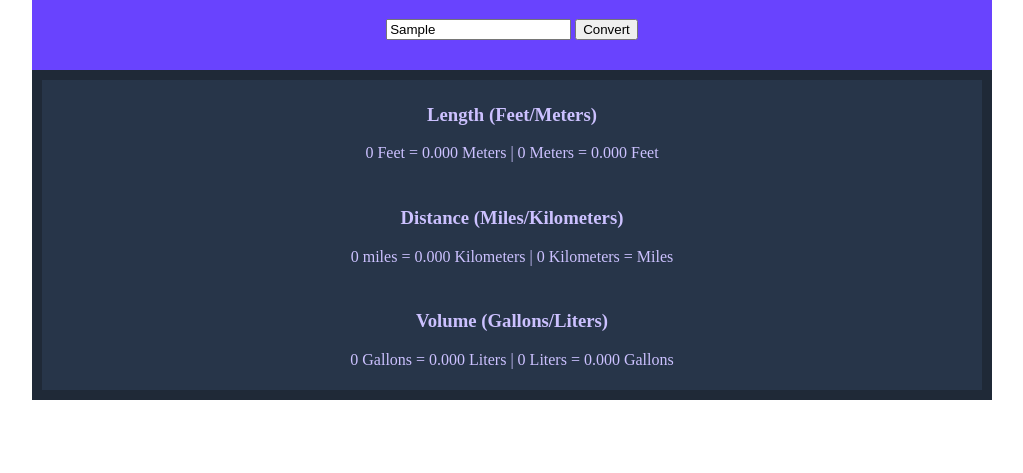
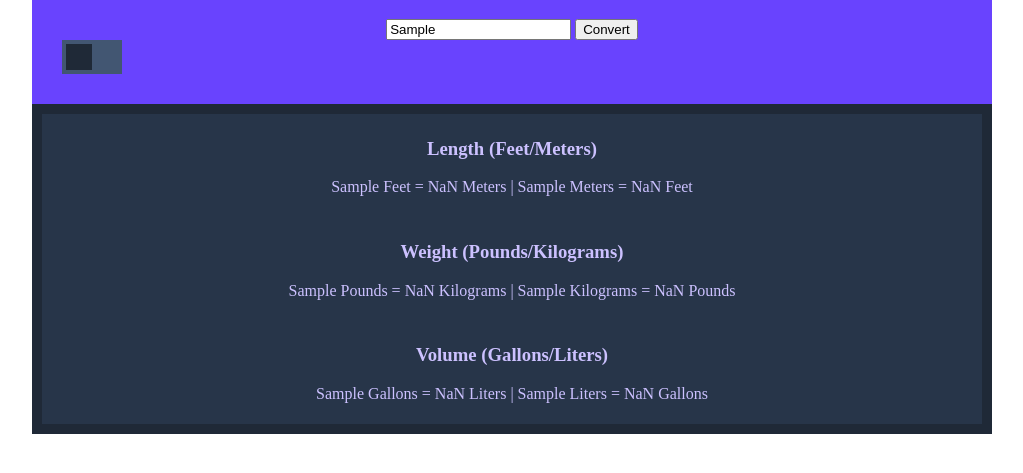
Before and after one commit to TheMightyLoafer/scrimba-unit-converter, a website built with Vite: page index.html in a window 1280 px wide. Both pictures are taken after typing "Sample" into the empty fields and a click on the button "Convert". Shown: the part 91-564 px from the top of the page, without its empty margins (128-1151 px from the left). Built offline with nearby package versions, Linux system fonts and the light colour scheme.

Commit message:
logic fixes
-fixed functions
-added a slider button
-need to add dark/lightmode functionality

````diff
--- a/index.css
+++ b/index.css
@@ -11,6 +11,57 @@ body {
     padding: 30px;
 }
 
+.switch {
+    position: relative;
+    display: flex;
+    width: 60px;
+    height: 34px;
+}
+
+.switch input {
+    opacity: 0;
+    width: 0;
+    height: 0;
+}
+
+.slider {
+    position: absolute;
+    cursor: pointer;
+    top: 0;
+    left: 0;
+    right: 0;
+    bottom: 0;
+    background-color: #425672;
+    -webkit-transition: .4s;
+    transition: .4s;
+}
+
+.slider:before {
+    position: absolute;
+    content: "";
+    height: 26px;
+    width: 26px;
+    left: 4px;
+    bottom: 4px;
+    background-color: #1F2937;
+    -webkit-transition: .4s;
+    transition: .4s;
+}
+
+input:checked + .slider {
+    background-color: #CCC1FF;
+}
+
+input:focus + .slider {
+    box-shadow: 0 0 1px #000000
+}
+
+input:checked + .slider:before {
+    -webkit-transform: translateX(26px);
+    -ms-transform: translateX(26px);
+    transform: translateX(26px);
+}
+
 .main {
     background: #1F2937;
     padding: 10px;
--- a/index.html
+++ b/index.html
@@ -7,6 +7,11 @@
             <h1>Metric/Imperical Unit Conversion</h1>
             <input id="input" type="text" placeholder="0">
             <button id="convert">Convert</button>
+            <label class="switch">
+                <input type="checkbox">
+                <span class="slider"></span>
+            </label>
+
         </div>
         <div class="main">
             <div class="section">
@@ -14,12 +19,12 @@
                 <p id="p-meters">0 Feet = 0.000 Meters | 0 Meters = 0.000 Feet</p>
             </div>
             <div class="section">
-                <h3>Distance (Miles/Kilometers)</h3>
-                <p>0 miles = 0.000 Kilometers | 0 Kilometers = Miles</p>
+                <h3>Weight (Pounds/Kilograms)</h3>
+                <p id="p-pounds">0 miles = 0.000 Kilometers | 0 Kilometers = Miles</p>
             </div>
             <div class="section">
                 <h3>Volume (Gallons/Liters)</h3>
-                <p>0 Gallons = 0.000 Liters | 0 Liters = 0.000 Gallons</p>
+                <p id="p-gallons">0 Gallons = 0.000 Liters | 0 Liters = 0.000 Gallons</p>
             </div>
         </div>
         <script src="index.js"></script>
--- a/index.js
+++ b/index.js
@@ -1,40 +1,46 @@
 /*
-1 meter = 3.281 feet
-1 liter = 0.264 gallon
-1 kilogram = 2.204 pound
+Length (Feet/Meters)
+1 foot = 0.3048 meters
+1 meter = 3.28084 feet
+
+Weight (Pounds/Kilograms)
+1 pound = 0.45359237 kilograms
+1 kilogram = 2.20462262 pounds
+
+Volume (Gallons/Liters)
+1 gallon = 3.78541178 liters
+1 liter = 0.26417205 gallons
 */
-
-const meterToFeet = 3.281
-const literToGallon = 0.264
-const kilogramToPound = 2.204
 
 const convertBtn = document.getElementById("convert")
 const inputField = document.getElementById("input")
 const metersEl = document.getElementById("p-meters")
-
-//let inputValue = inputField.value
-//.textContent = "0 Feet = 0.000 Meters | 0 Meters = 0.000 Feet"
-let conversion;
-
+const poundsEl = document.getElementById("p-pounds")
+const gallonsEl = document.getElementById("p-gallons")
 
 addEventListener("click", function() {
-    let inputValue = inputField.value
-    conversion = convertFunction(inputValue)
-    metersEl.textContent = `${inputValue} Feet = ${conversion} Meters`
+    let value = inputField.value
+    const conversions = convertUnits(value)
+    metersEl.textContent = `${value} Feet = ${conversions.feet} Meters | ${value} Meters = ${conversions.meters} Feet`
+    poundsEl.textContent = `${value} Pounds = ${conversions.pounds} Kilograms | ${value} Kilograms = ${conversions.kilograms} Pounds`
+    gallonsEl.textContent = `${value} Gallons = ${conversions.gallons} Liters | ${value} Liters = ${conversions.liters} Gallons`
 })
 
-function convertFunction(inputValue) {
+function convertUnits(value) {
     const conversionFactors = {
         feet: 0.3048,
         meters: 3.28084,
-        miles: 0.000189394
+        pounds: 0.45359237,
+        gallons: 3.78541178,
+        liters: 0.26417205,
+        kilograms: 2.20462262
     }
 
     const results = {}
 
     for (const [unit, factor] of Object.entries(conversionFactors))
     {
-        results[unit] = value * factor
+        results[unit] = Math.floor(value * factor * 1000) / 1000
     }
 
     return results
@@ -42,7 +48,6 @@ function convertFunction(inputValue) {
 
 /*
 
-```javascript
 function convertUnits(value) {
     const conversionFactors = {
         feet: 0.3048,
@@ -58,14 +63,10 @@ function convertUnits(value) {
 
     return results
 }
-```
 
-This function takes a `value` parameter and returns an object containing the converted values for feet, meters, and miles. You can call this function with a value and then access the converted values like this:
 
-```javascript
 const conversions = convertUnits(10)
 console.log(conversions.feet) // Output: 32.8084
 console.log(conversions.meters) // Output: 3.048
 console.log(conversions.miles) // Output: 0.00189394
-```
 */
````
